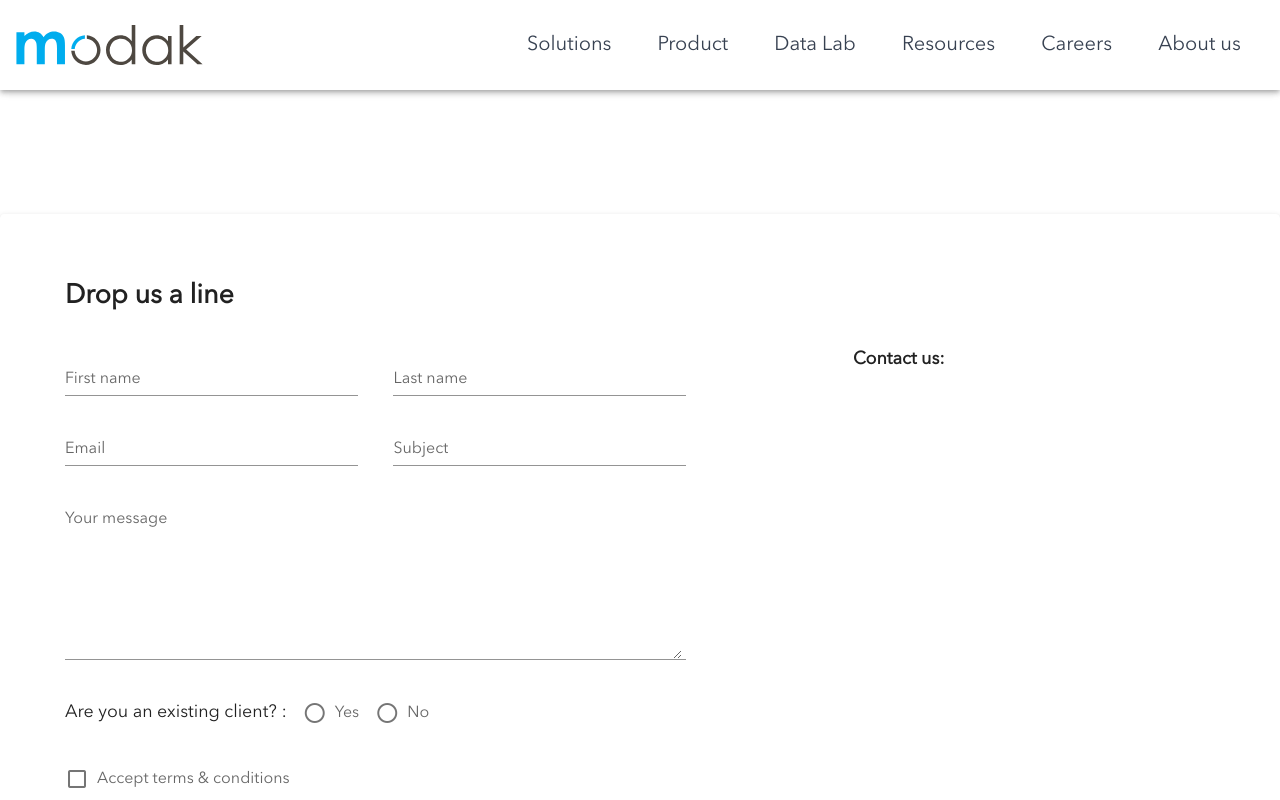
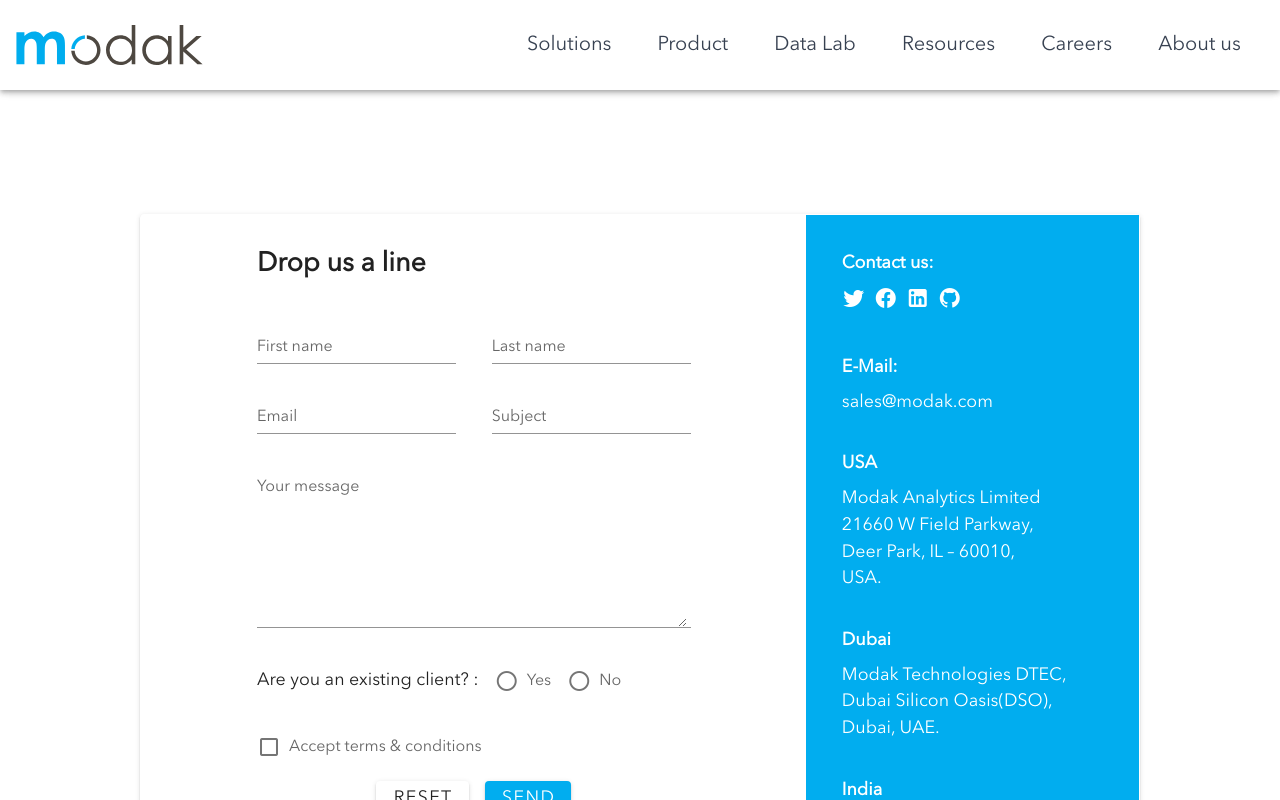
Before and after one commit to tirumalavasu-modak/modak-v2, a Vue app: page /contact-us in a window 1280 px wide. Shown: the top 800 px of the page. Built offline with nearby package versions, Linux system fonts and the light colour scheme; what @vuikit/icons, vuikit would draw is missing.

Commit message:
new screens

```diff
--- a/src/components/home/HomeBanner.vue
+++ b/src/components/home/HomeBanner.vue
@@ -11,7 +11,7 @@
               <h1 class="xs:text-lg sm:text-lg md:text-lg lg:text-xl xl:text-2xl 2xl:text-2xl text-white mb-2 font-light">Accelerate your data transformation journey into cloud<br/> by 4x with Modak Nabu™</h1>
           </div>
           <div class="self-center max-w-7xl mx-auto text-center">
-              <v-btn color="primary" depressed @click="gotoRoute()">Request Demo</v-btn>
+              <v-btn color="primary" elevation="4" x-large class="request-btn"><router-link to="request-demo">Request Demo</router-link></v-btn>
           </div>
         </div>
       </div>
--- a/src/styles/_global.scss
+++ b/src/styles/_global.scss
@@ -121,3 +121,16 @@ ul.mega-menu li:hover  > .dropdown-menu {
 .sub-group .v-list-item {
   flex-direction: row-reverse !important;
 }
+
+.request-btn.nabu {
+  position: fixed;
+  z-index: 11;
+  right: 0;
+  top: 10rem;
+}
+.request-btn a {
+  color: #fff !important;
+}
+.request-btn a:hover {
+  text-decoration: none !important;
+}
--- a/src/views/ContactUs.vue
+++ b/src/views/ContactUs.vue
@@ -1,9 +1,9 @@
 <template>
-  <div class="max-w-7xl mx-auto my-16">
-    <v-card class="py-16">
-      <h1 class="text-2xl font-bold mb-8 mx-16">Drop us a line</h1>
+  <div class="max-w-4xl mx-auto my-16">
+    <v-card>
       <div class="grid grid-cols-3">
-        <div class="col-span-2 max-w-2xl px-16">
+        <div class="col-span-2 max-w-3xl mx-auto px-16">
+          <h1 class="text-2xl font-bold my-8">Drop us a line</h1>
           <v-form
           ref="form"
           v-model="valid"
@@ -93,9 +93,35 @@
             </div>
           </v-form>
         </div>
-        <div class="col-span-1">
+        <div class="col-span-1 bg-primary text-white p-8">
           <h1 class="font-bold tex-2xl">Contact us:</h1>
-          <div></div>
+          <div class="my-2">
+            <a href="https://twitter.com/ModakAnalytics" class="text-white" target="_blank"><v-icon class="text-white">mdi-twitter</v-icon></a>
+						<a href="https://www.facebook.com/Modak-Analytics-684532614917623/" class="ml-2" target="_blank"><v-icon class="text-white">mdi-facebook</v-icon></a>
+						<a href="https://www.linkedin.com/company/modak-analytics/about/" class="ml-2" target="_blank"><v-icon class="text-white">mdi-linkedin</v-icon></a>
+						<a href="https://github.com/modakanalytics" class="ml-2" target="_blank"><v-icon class="text-white">mdi-github</v-icon></a>
+          </div><br/>
+          <h1 class="font-bold tex-2xl my-2">E-Mail:</h1>
+          <a href="" class="text-white">sales@modak.com</a><br/><br/>
+          <h1 class="font-bold tex-2xl my-2">USA</h1>
+          <span>
+            Modak Analytics Limited<br>
+            21660 W Field Parkway,<br>
+            Deer Park, IL – 60010,<br>
+            USA.
+          </span><br/><br/>
+          <h1 class="font-bold tex-2xl my-2">Dubai</h1>
+          <span>
+            Modak Technologies DTEC,
+            Dubai Silicon Oasis(DSO),
+            Dubai, UAE.
+          </span><br/><br/>
+          <h1 class="font-bold tex-2xl my-2">India</h1>
+          <span>
+            Modak Analytics
+            B-407 The Platina,
+            Gachibowli, Hyderabad, India.
+          </span>
         </div>
       </div>
     </v-card>
@@ -109,4 +135,7 @@ export default {
 </script>
 
 <style lang="scss" scoped>
+.text-white {
+  color: #fff !important;
+}
 </style>
--- a/src/views/Nabu.vue
+++ b/src/views/Nabu.vue
@@ -1,6 +1,6 @@
 <template>
   <div>
-    <v-btn color="primary" elevation="4" x-large class="request-btn"><router-link to="request-demo">Request Demo</router-link></v-btn>
+    <v-btn color="primary" elevation="4" x-large class="request-btn nabu"><router-link to="request-demo">Request Demo</router-link></v-btn>
     <v-img src="img/backgrounds/Banner-nebo.jpg" cover :height="bgHeight">
       <div
         class="max-w-7xl mx-auto flex flex-col justify-start self-center pt-16"
@@ -205,16 +205,5 @@ export default {
 .nabu-features h3 {
   height: 90px;
 }
-.request-btn {
-  position: fixed;
-  z-index: 11;
-  right: 0;
-  top: 10rem;
-}
-.request-btn a {
-  color: #fff !important;
-}
-.request-btn a:hover {
-  text-decoration: none !important;
-}
+
 </style>
```
